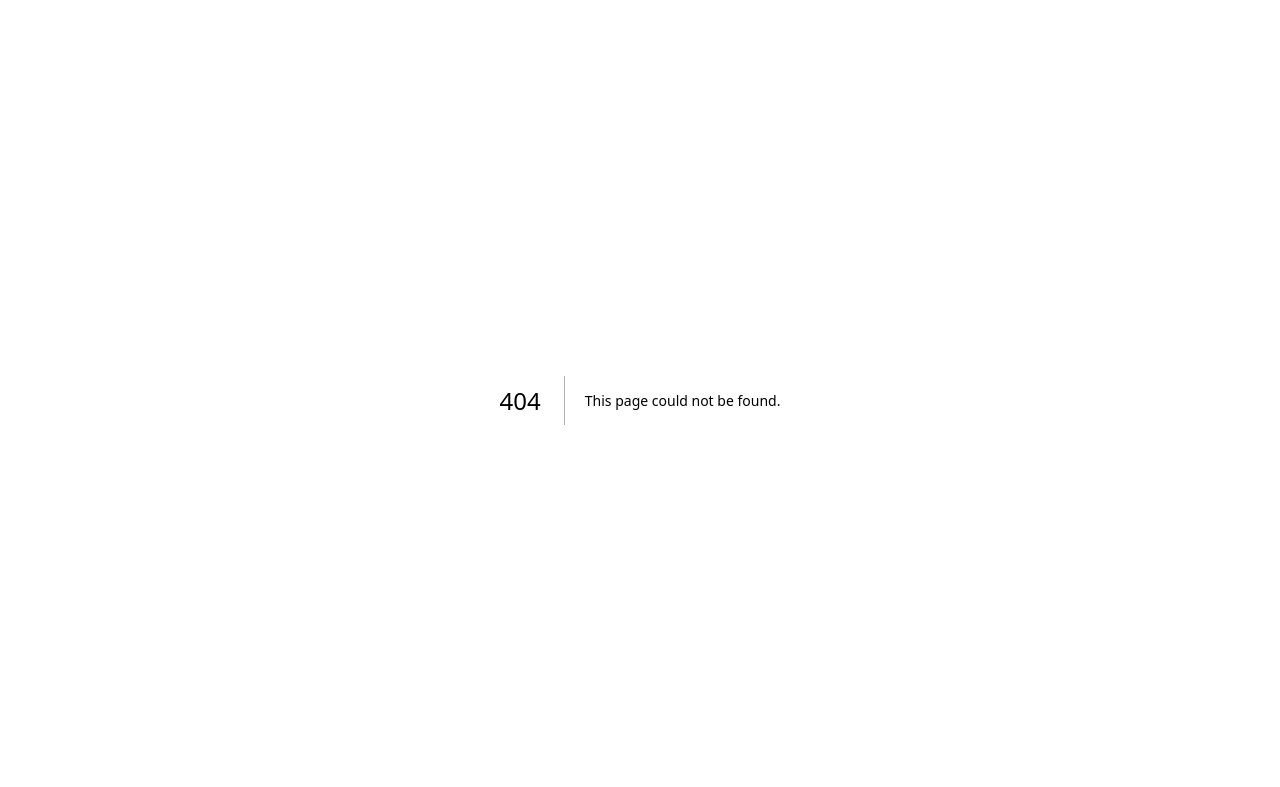
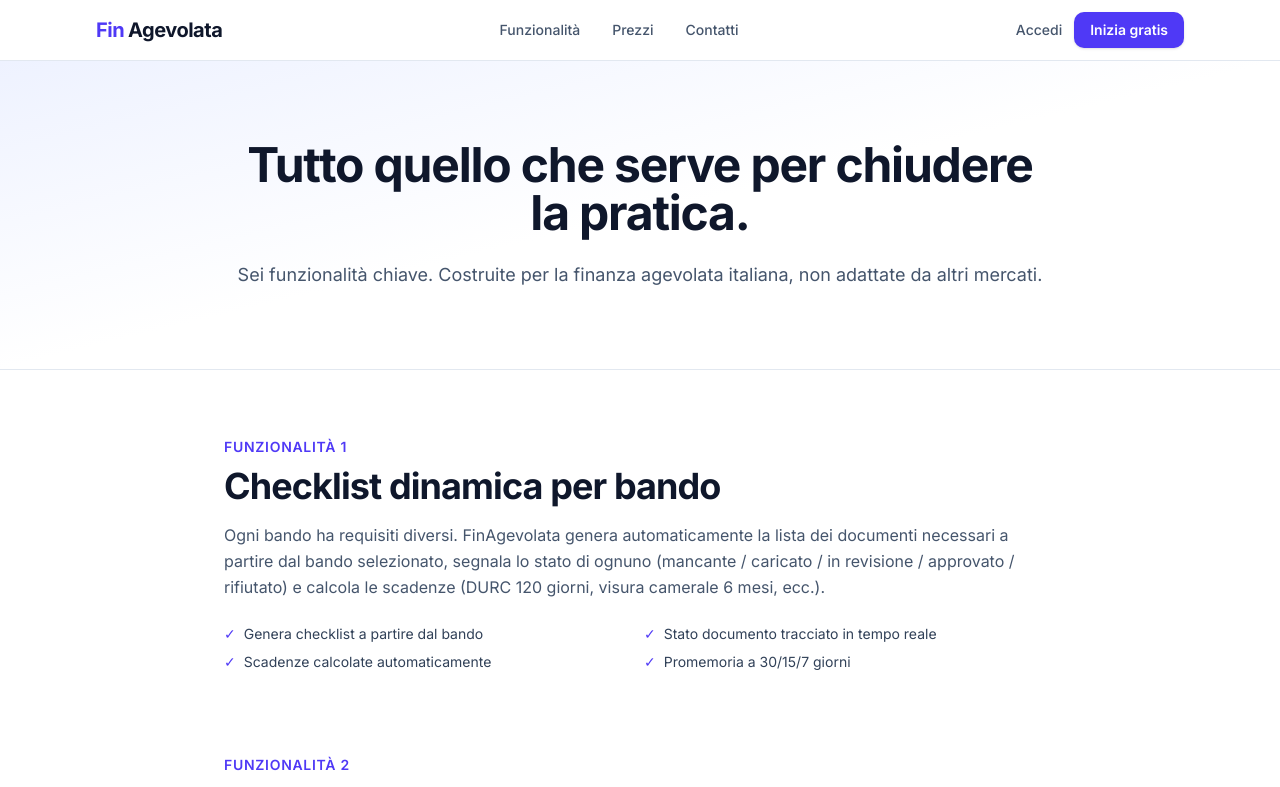
Before and after one commit to srmcarlo/finagevolata, a Next.js app in the folder apps/web/: page /features in a window 1280 px wide. Before the commit this address had no page. Shown: the top 787 px of the page. Built offline with nearby package versions, Linux system fonts and the light colour scheme.

Commit message:
feat(marketing): /features page with 6 feature deep-dives

```diff
--- /dev/null
+++ b/apps/web/app/(marketing)/features/page.tsx
@@ -0,0 +1,84 @@
+import type { Metadata } from "next";
+import { CtaBanner } from "@/components/marketing/cta-banner";
+
+export const metadata: Metadata = {
+  title: "Funzionalità — FinAgevolata",
+  description:
+    "Checklist dinamica, validazione proattiva, Click Day MouseX, matching bando-azienda. Scopri tutte le features.",
+  alternates: { canonical: "/features" },
+};
+
+const SECTIONS = [
+  {
+    id: "checklist-dinamica",
+    title: "Checklist dinamica per bando",
+    body: "Ogni bando ha requisiti diversi. FinAgevolata genera automaticamente la lista dei documenti necessari a partire dal bando selezionato, segnala lo stato di ognuno (mancante / caricato / in revisione / approvato / rifiutato) e calcola le scadenze (DURC 120 giorni, visura camerale 6 mesi, ecc.).",
+    bullets: ["Genera checklist a partire dal bando", "Stato documento tracciato in tempo reale", "Scadenze calcolate automaticamente", "Promemoria a 30/15/7 giorni"],
+  },
+  {
+    id: "validazione-proattiva",
+    title: "Validazione documenti proattiva",
+    body: "Il sistema controlla formati, dimensioni e validità dei documenti caricati. Se un DURC sta per scadere o un bilancio è del 2023 quando ne serve uno del 2024, ti avvisa prima che sia un problema. Niente più sorprese nella fase finale della domanda.",
+    bullets: ["Check automatico formato e dimensione", "Alert su documenti in scadenza", "Versioning: storico delle versioni caricate", "Flag su bilanci / visure obsoleti"],
+  },
+  {
+    id: "ponte-bidirezionale",
+    title: "Ponte bidirezionale consulente ⇄ azienda",
+    body: "A differenza delle altre piattaforme, qui sia il consulente che l'azienda hanno un portale con permessi chiari: l'azienda carica, il consulente valida e compila. Tutto nello stesso workspace, con chat integrata per pratica.",
+    bullets: ["Un workspace per pratica", "Chat contestuale", "Permessi row-level: ognuno vede solo ciò che gli compete", "Audit log completo"],
+  },
+  {
+    id: "matching",
+    title: "Matching bando ↔ profilo azienda",
+    body: "Basato su settore ATECO, dimensione aziendale, localizzazione e requisiti specifici. Il consulente riceve suggerimenti sui bandi attivabili per ogni cliente. L'azienda in piano Free vede i 3-5 bandi più rilevanti per il proprio profilo.",
+    bullets: ["Filtraggio per ATECO e regione", "Dimensione azienda (micro / small / medium / large)", "Requisiti specifici (de minimis, antimafia, ecc.)", "Scoring predittivo (Fase 2)"],
+  },
+  {
+    id: "click-day",
+    title: "Integrazione Click Day con MouseX",
+    body: "Quando una pratica è pronta, un click esporta i dati al partner MouseX, che garantisce velocità di invio nel giorno dell'apertura del bando. Unico nel mercato: nessun altro SaaS italiano offre questa integrazione nativa.",
+    bullets: ["Export one-click verso MouseX", "Tracking stato Click Day: inviato / in graduatoria / esito", "Specializzato su bandi INAIL, Sabatini, Transizione 4.0", "Niente workaround manuali"],
+  },
+  {
+    id: "onboarding-piva",
+    title: "Onboarding automatico da P.IVA",
+    body: "L'azienda inserisce la Partita IVA: FinAgevolata recupera in automatico ragione sociale, codice ATECO con descrizione, forma legale e provincia dai dati CCIAA. Onboarding in meno di 60 secondi.",
+    bullets: ["Auto-compilazione da P.IVA", "Dati camerali aggiornati", "Codice ATECO + descrizione", "Form minimale: resta da scegliere solo la dimensione e l'email"],
+  },
+];
+
+export default function FeaturesPage() {
+  return (
+    <>
+      <section className="border-b border-slate-200 bg-gradient-to-br from-indigo-50 via-white to-white py-20">
+        <div className="mx-auto max-w-4xl px-4 text-center lg:px-8">
+          <h1 className="text-4xl font-bold tracking-tight text-slate-900 md:text-5xl">
+            Tutto quello che serve per chiudere la pratica.
+          </h1>
+          <p className="mt-6 text-lg text-slate-600">
+            Sei funzionalità chiave. Costruite per la finanza agevolata italiana, non adattate da altri mercati.
+          </p>
+        </div>
+      </section>
+
+      <div className="mx-auto max-w-4xl px-4 py-16 lg:px-8">
+        {SECTIONS.map((s, i) => (
+          <section key={s.id} id={s.id} className={`${i === 0 ? "" : "mt-20"} scroll-mt-24`}>
+            <span className="text-sm font-semibold uppercase tracking-wider text-indigo-600">Funzionalità {i + 1}</span>
+            <h2 className="mt-2 text-3xl font-bold tracking-tight text-slate-900 md:text-4xl">{s.title}</h2>
+            <p className="mt-4 text-base leading-relaxed text-slate-600">{s.body}</p>
+            <ul className="mt-6 grid gap-2 md:grid-cols-2">
+              {s.bullets.map((b) => (
+                <li key={b} className="flex gap-2 text-sm text-slate-700">
+                  <span className="text-indigo-600">✓</span> {b}
+                </li>
+              ))}
+            </ul>
+          </section>
+        ))}
+      </div>
+
+      <CtaBanner title="Prova tutte le funzionalità gratis" subtitle="Piano Free senza carta di credito. Upgrade quando ti serve." />
+    </>
+  );
+}
```
